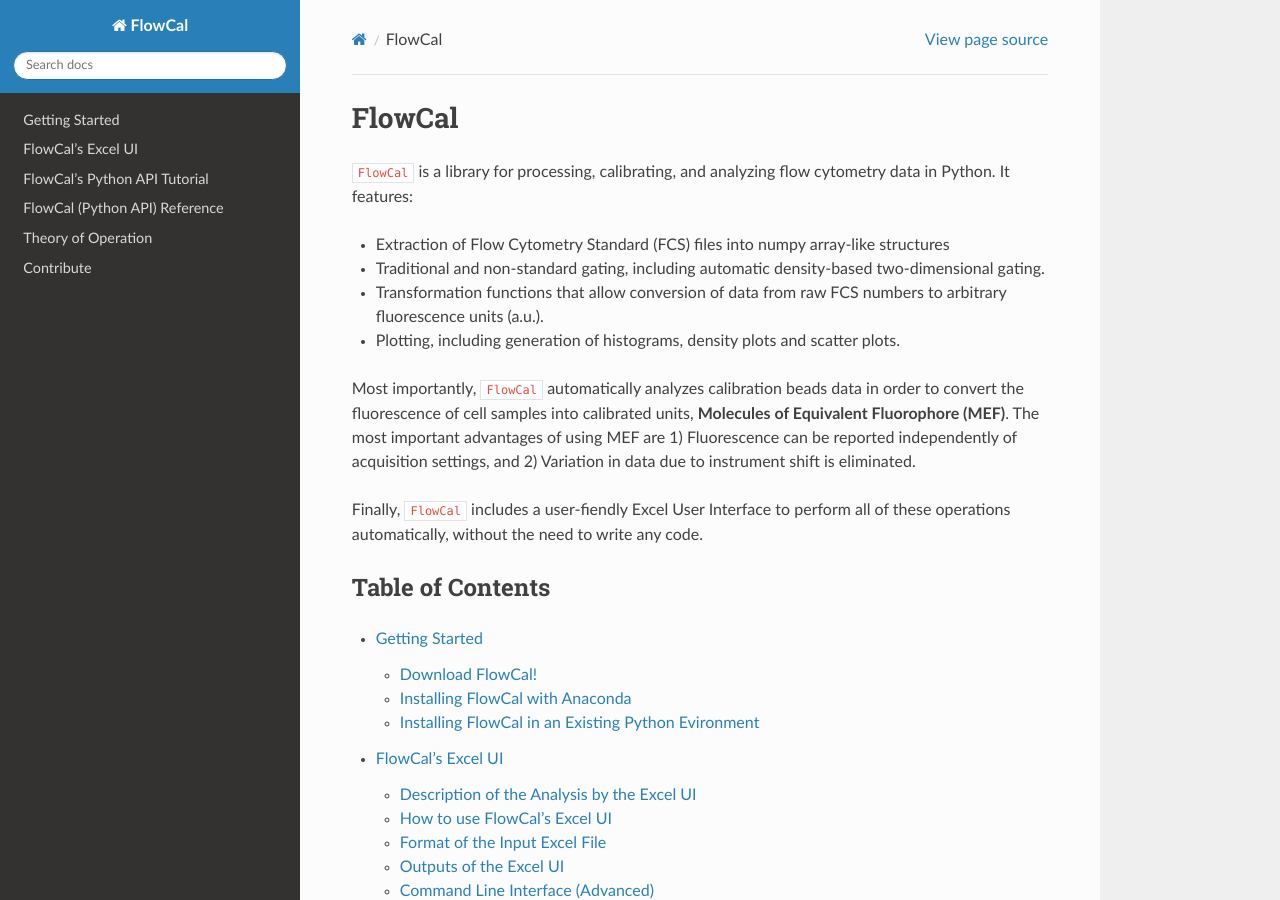
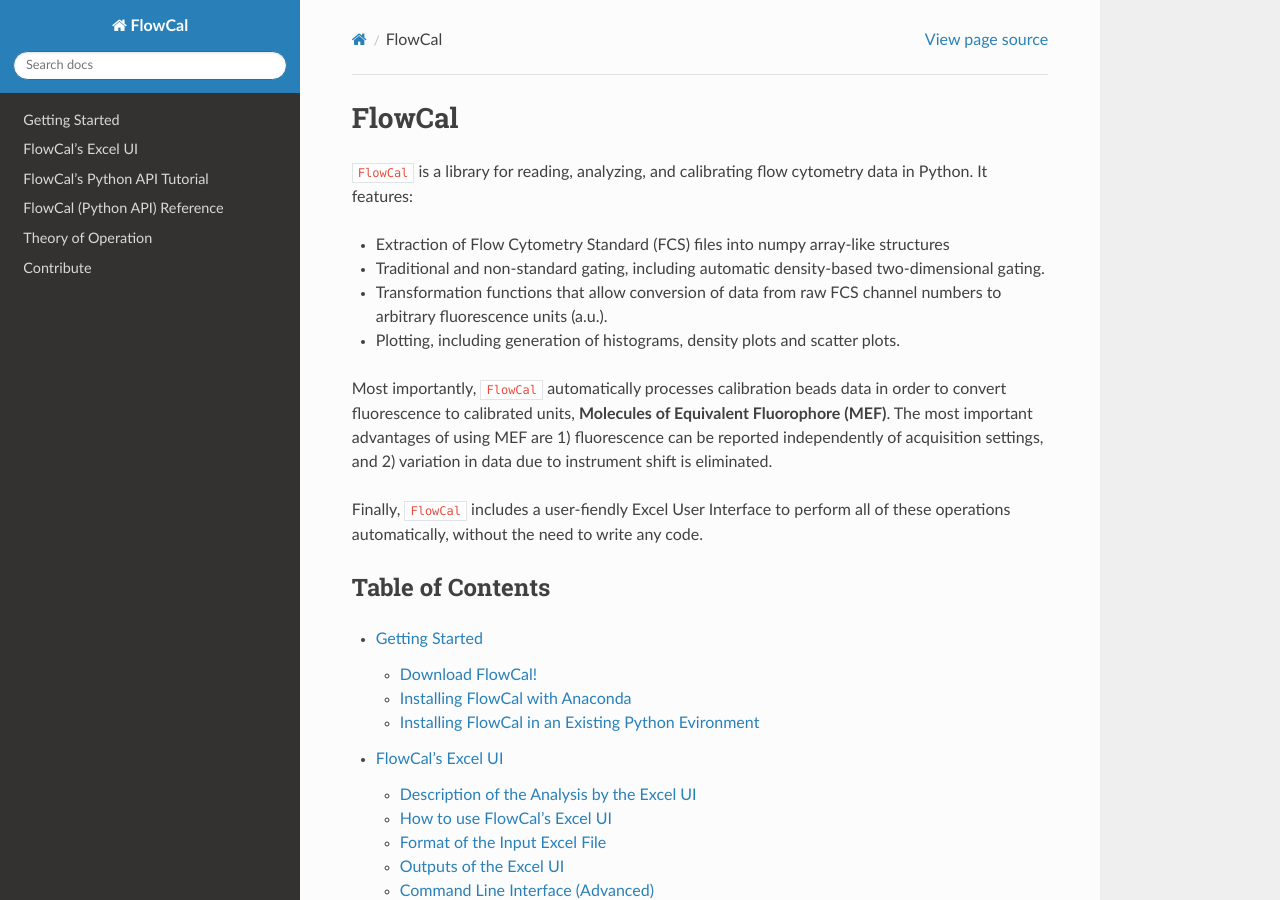
Before and after one commit to taborlab/FlowCal, a Sphinx documentation site: the page built from doc/index.rst, in a window 1280 px wide and 900 px high. Built offline with Sphinx 7.4.7 and the Read the Docs theme 2.0.0, drawn with Linux system fonts in a browser that asks for light colours; the version number could not be read and is left out.

Commit message:
Small changes in index documentation page.

```diff
--- a/doc/index.rst
+++ b/doc/index.rst
@@ -6,15 +6,15 @@
 =======
 FlowCal
 =======
-``FlowCal`` is a library for processing, calibrating, and analyzing flow cytometry data in Python.
+``FlowCal`` is a library for reading, analyzing, and calibrating flow cytometry data in Python.
 It features:
 
 * Extraction of Flow Cytometry Standard (FCS) files into numpy array-like structures
 * Traditional and non-standard gating, including automatic density-based two-dimensional gating.
-* Transformation functions that allow conversion of data from raw FCS numbers to arbitrary fluorescence units (a.u.).
+* Transformation functions that allow conversion of data from raw FCS channel numbers to arbitrary fluorescence units (a.u.).
 * Plotting, including generation of histograms, density plots and scatter plots.
 
-Most importantly, ``FlowCal`` automatically analyzes calibration beads data in order to convert the fluorescence of cell samples into calibrated units, **Molecules of Equivalent Fluorophore (MEF)**. The most important advantages of using MEF are 1) Fluorescence can be reported independently of acquisition settings, and 2) Variation in data due to instrument shift is eliminated.
+Most importantly, ``FlowCal`` automatically processes calibration beads data in order to convert fluorescence to calibrated units, **Molecules of Equivalent Fluorophore (MEF)**. The most important advantages of using MEF are 1) fluorescence can be reported independently of acquisition settings, and 2) variation in data due to instrument shift is eliminated.
 
 Finally, ``FlowCal`` includes a user-fiendly Excel User Interface to perform all of these operations automatically, without the need to write any code.
 
```
